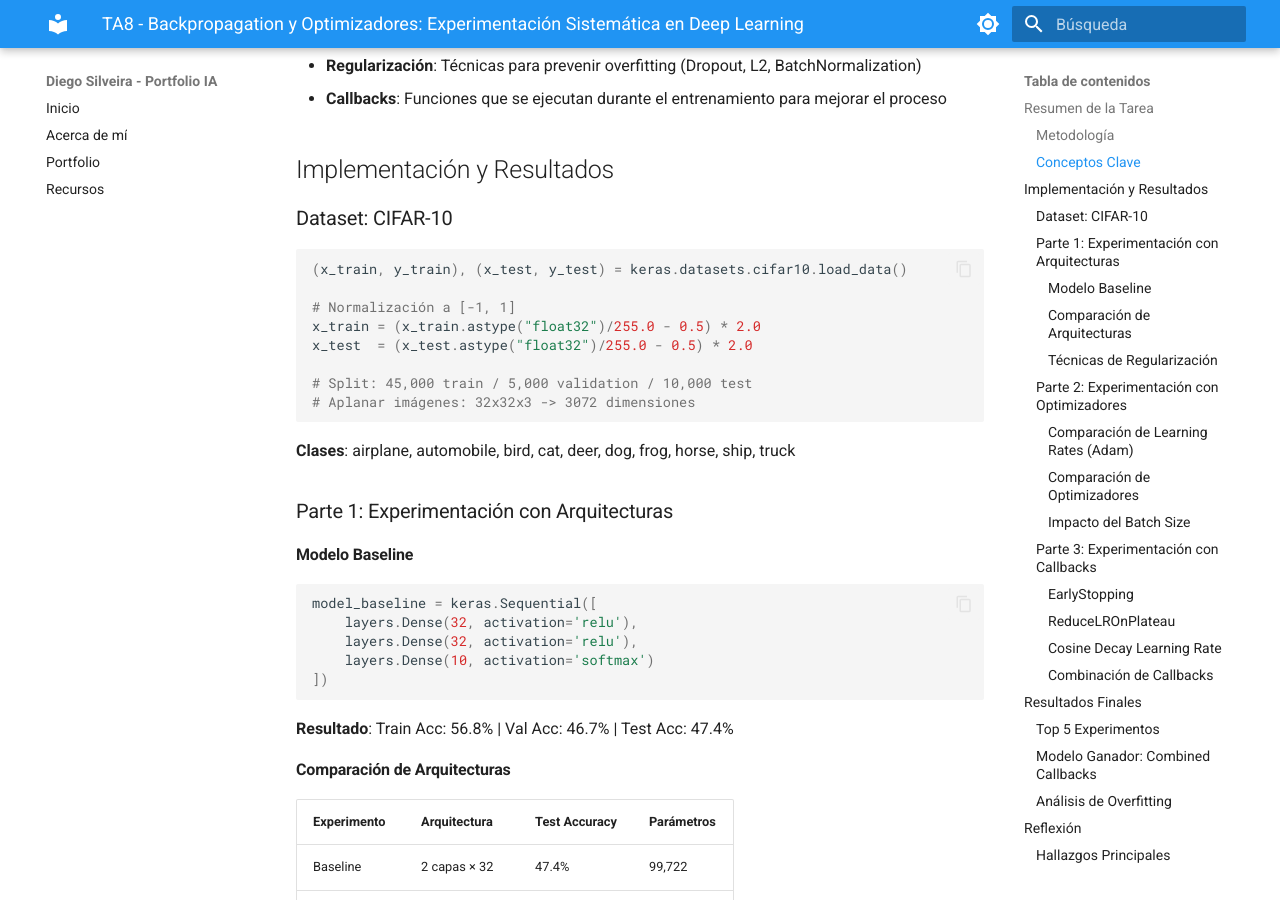
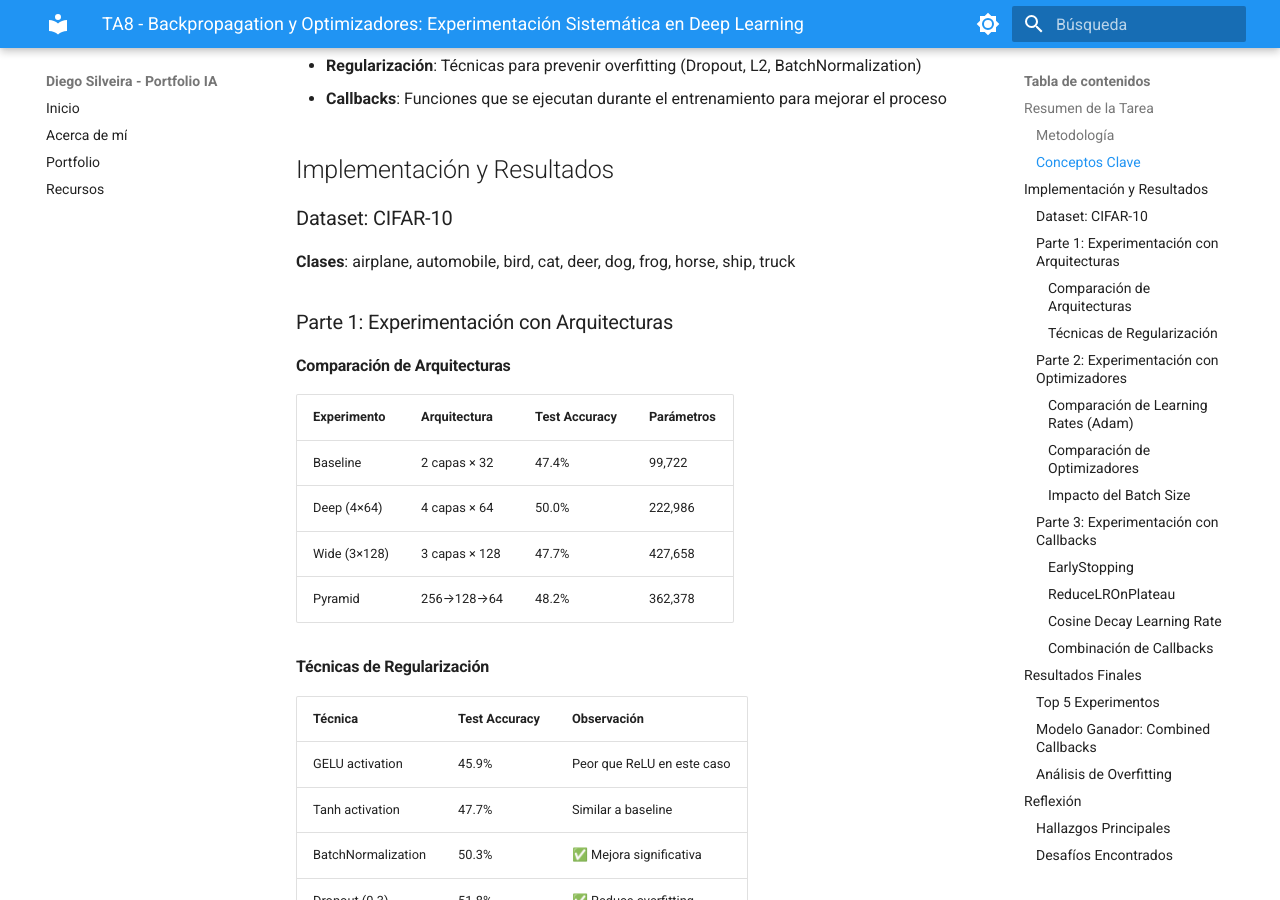
Before and after one commit to diesilveira/portfolio-ia, an MkDocs documentation site: the page built from docs/portfolio/08-backpropagation-optimizadores.md, in a window 1280 px wide and 900 px high, scrolled down 900 px. Built offline with MkDocs 1.6.1 and Material for MkDocs 9.7.7, drawn with Linux system fonts in a browser that asks for light colours; some of the changed text lies outside the part shown.

Commit message:
ADD TA13

````diff
--- a/docs/portfolio/08-backpropagation-optimizadores.md
+++ b/docs/portfolio/08-backpropagation-optimizadores.md
@@ -25,32 +25,10 @@
 
 ### Dataset: CIFAR-10
 
-```python
-(x_train, y_train), (x_test, y_test) = keras.datasets.cifar10.load_data()
-
-# Normalización a [-1, 1]
-x_train = (x_train.astype("float32")/255.0 - 0.5) * 2.0
-x_test  = (x_test.astype("float32")/255.0 - 0.5) * 2.0
-
-# Split: 45,000 train / 5,000 validation / 10,000 test
-# Aplanar imágenes: 32x32x3 -> 3072 dimensiones
-```
 
 **Clases**: airplane, automobile, bird, cat, deer, dog, frog, horse, ship, truck
 
 ### Parte 1: Experimentación con Arquitecturas
-
-#### Modelo Baseline
-
-```python
-model_baseline = keras.Sequential([
-    layers.Dense(32, activation='relu'),
-    layers.Dense(32, activation='relu'),
-    layers.Dense(10, activation='softmax')
-])
-```
-
-**Resultado**: Train Acc: 56.8% | Val Acc: 46.7% | Test Acc: 47.4%
 
 #### Comparación de Arquitecturas
 
@@ -248,10 +226,6 @@
 
 En nuestros experimentos, TensorBoard fue esencial para comparar los 25+ experimentos simultáneamente, permitiéndonos identificar que el modelo "Combined Callbacks" convergía mejor que los demás.
 
-**Comando para visualizar los logs**:
-```bash
-tensorboard --logdir tb_logs_experiments
-```
 
 ![Visualización de experimentos en TensorBoard](08-imagenes/tensorboard-experiments.png)
 
````
Also changed, not shown: docs/portfolio/13-bert-financial-sentiment-analysis.md (added, +106 -0 lines), docs/portfolio/index.md (+8 -0 lines), docs/portfolio/.pages, 1 other file.
